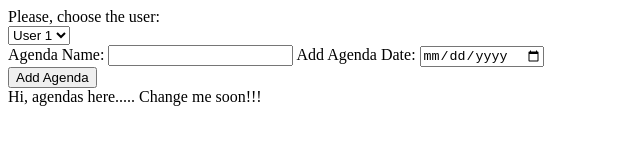
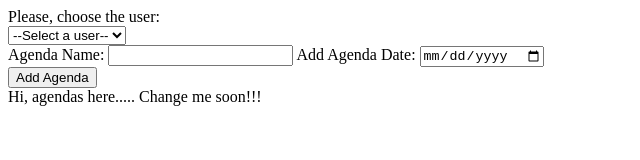
Before and after one commit to gai93003/Project-Space-Repetition-Tracker, a plain HTML site: page index.html in a window 1280 px wide. Shown: the full height of the page, 0-640 px from the left. Drawn offline with Linux system fonts and the light colour scheme.

Commit message:
made changes on the select element

```diff
--- a/index.html
+++ b/index.html
@@ -12,13 +12,7 @@
      <!--Creating a dropdown for users -->
   <label for="users">Please, choose the user: </label>
   <div>
-    <select name="user" id="userId">
-      <option value="user1">User 1</option>
-      <option value="user2">User 2</option>
-      <option value="user3">User 3</option>
-      <option value="user4">User 4</option>
-      <option value="user5">User 5</option>
-    </select>
+    <select name="user" id="userId"></select>
   </div>
 
     <form id="add-agenda-form">
--- a/script.mjs
+++ b/script.mjs
@@ -5,7 +5,7 @@
 // You can't open the index.html file using a file:// URL.
 
 import { getUserIDs } from "./common.mjs";
-const dropDown = document.getElementById('dropdown');
+const dropDown = document.getElementById('userId');
 
 const populateDropdown = (users) => {
   const defaultOpt = document.createElement('option');
@@ -13,11 +13,17 @@ const populateDropdown = (users) => {
   defaultOpt.value = '';
   dropDown.appendChild(defaultOpt);
 
+  for (let i = 0; i < users.length; i++) {
+    const option = document.createElement('option');
+    option.value = i + 1;
+    option.textContent = `User ${users[i]}`;
+    dropDown.appendChild(option);
+  }
 }
 
 window.onload = function () {
   const users = getUserIDs();
-
+  populateDropdown(users);
   console.log(users);
   // document.querySelector("body").innerText = `There are ${users.length} users`;
 };
```
